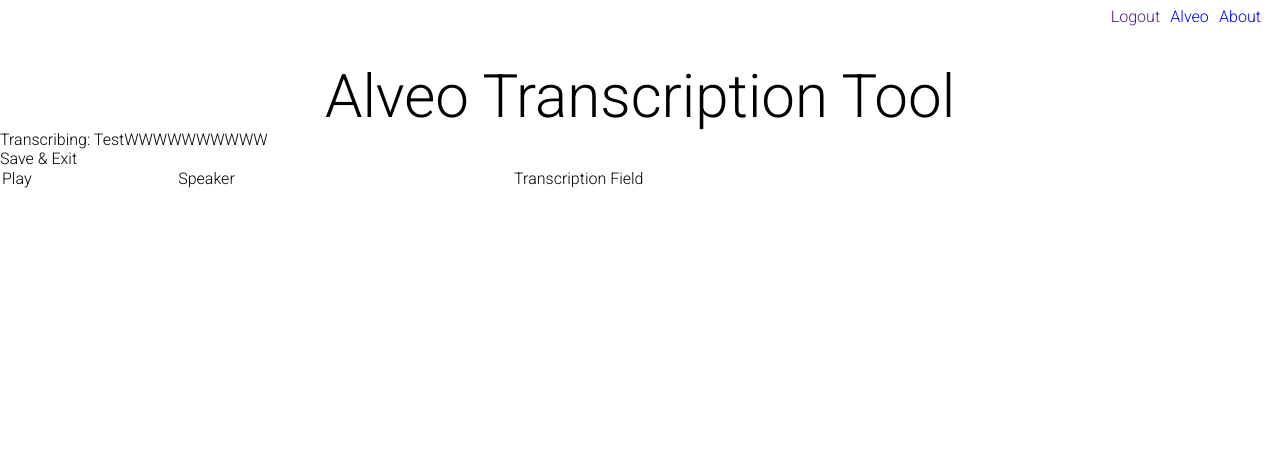
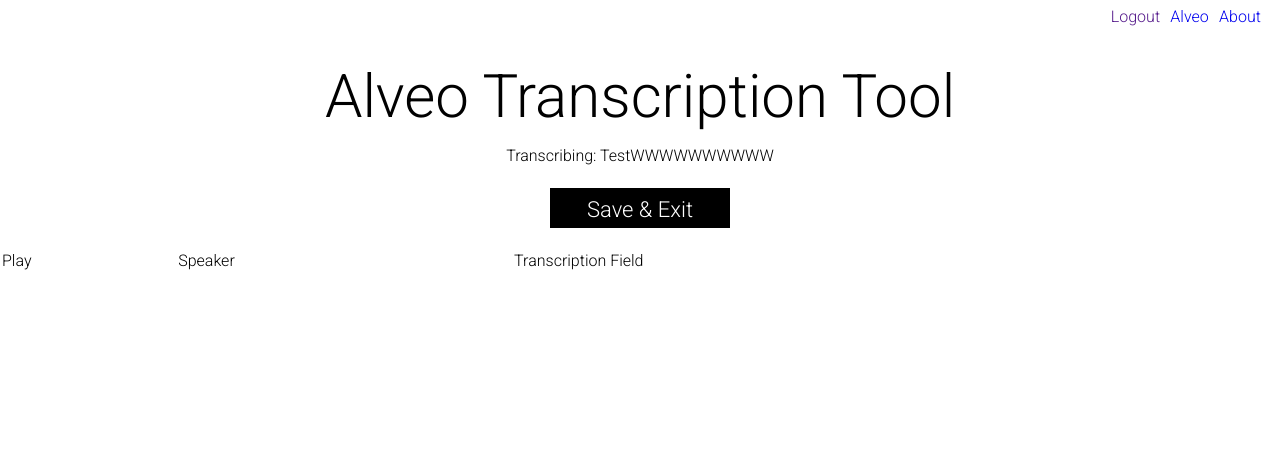
Before and after one commit to Alveo/alveo-transcriber, a Flask app: page / in a window 1280 px wide. Shown: the top 468 px of the page. Run offline with Flask 2, Linux system fonts and the light colour scheme; parts of the project's set-up code (start-up, migrations or seed data) failed here and were passed over; some libraries are stand-ins or nearby versions.

Commit message:
Added extra elements for transcriber view

```diff
--- a/static/stylesheet.css
+++ b/static/stylesheet.css
@@ -137,3 +137,26 @@
 .clip .duration {
     display: inline-block;
 }
+
+#clip-transcriber-header {
+    margin: 1em auto 1em auto;
+    text-align: center;
+    font-size: 16px;
+    width: 60%;
+}
+
+#clip-transcriber-complete {
+    margin: 1em auto 1em auto;
+    text-align: center;
+    font-size: 22px;
+    background: #000000;
+    color: #FFFFFF;
+    width: 180px;
+    height: 40px;
+    padding: 0.4em;
+}
+
+#clip-transcriber-complete:hover {
+    background: #444444;
+    cursor: pointer;
+}
```
